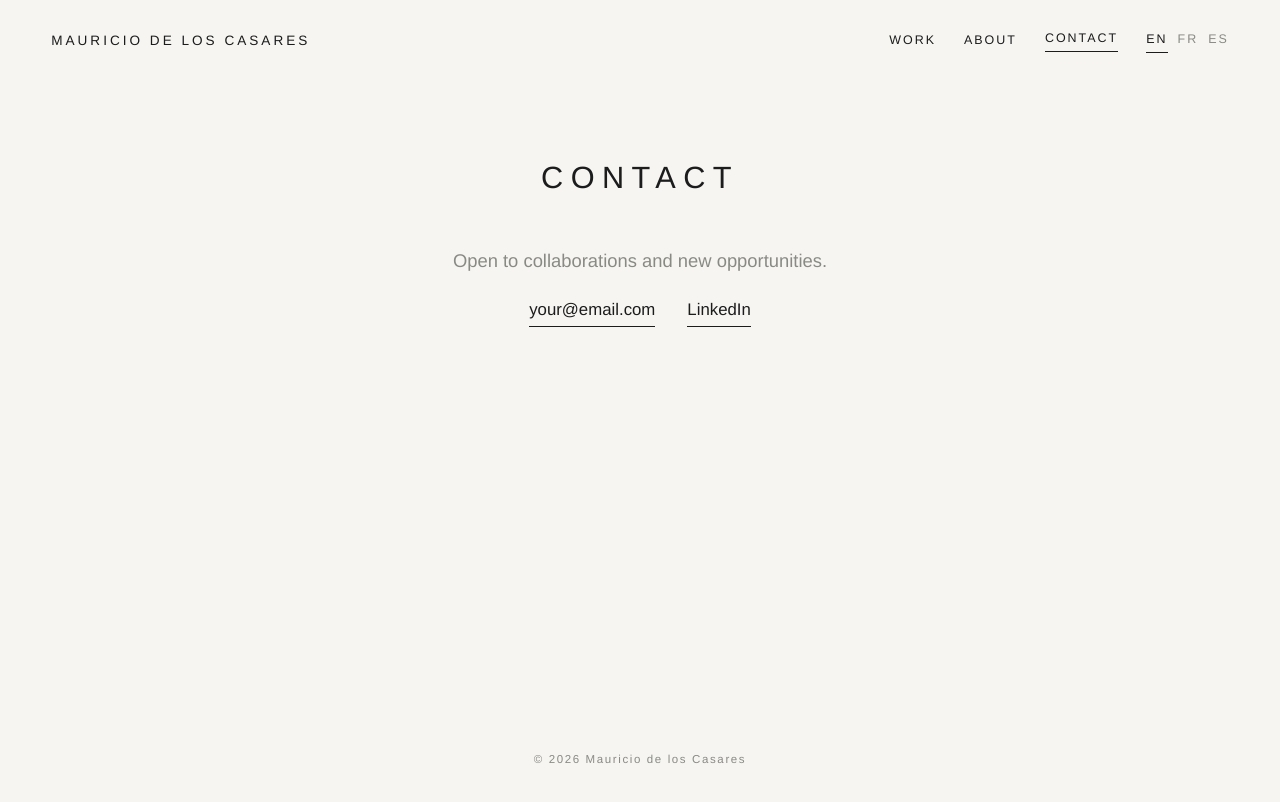
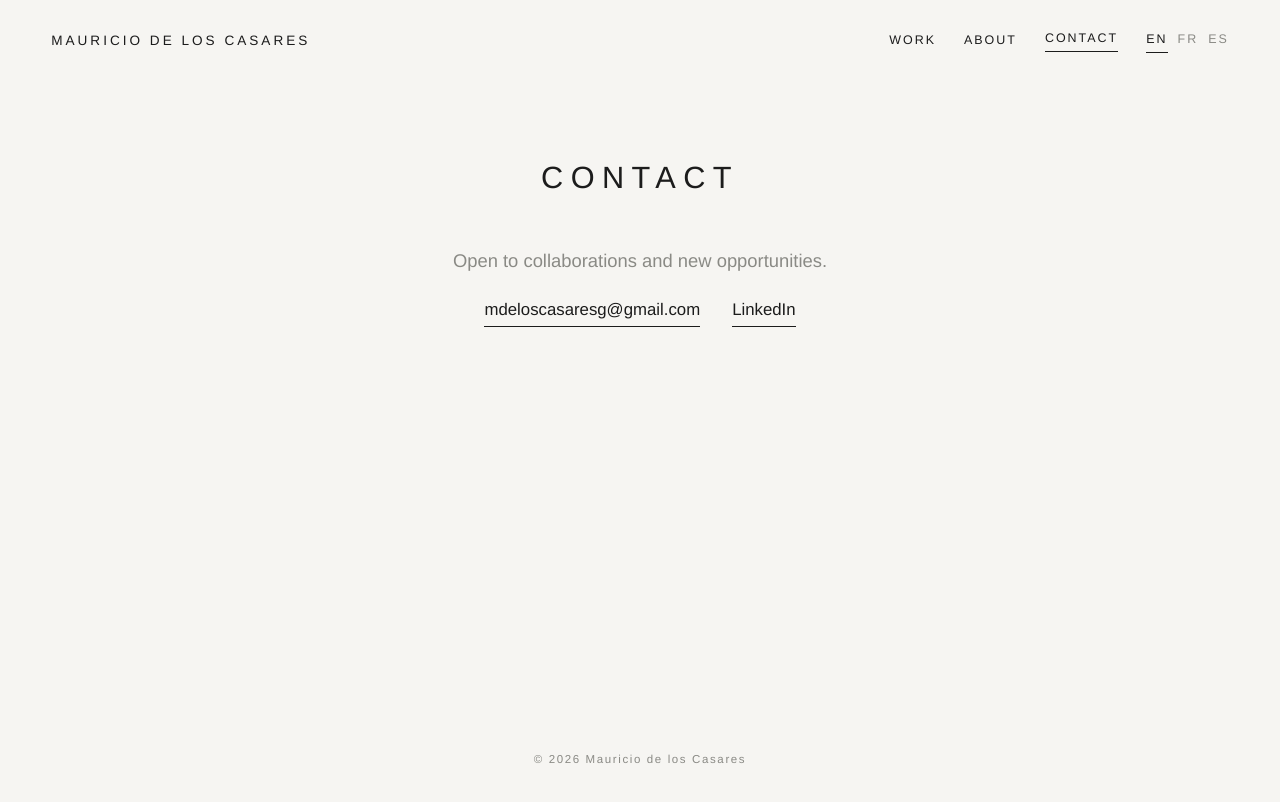
Before and after one commit to Darkshadow2299/PaginaWeb, a plain HTML site: page contact.html in a window 1280 px wide. Drawn offline with Linux system fonts and the light colour scheme.

Commit message:
Update contact.html

```diff
--- a/contact.html
+++ b/contact.html
@@ -29,9 +29,8 @@
     <section class="contact">
       <p data-i18n="contact_text">Open to collaborations and new opportunities.</p>
       <p class="links">
-        <!-- CAMBIA estos datos por los tuyos -->
-        <a href="mailto:your@email.com">your@email.com</a>
-        <a href="https://www.linkedin.com/in/your-profile" target="_blank" rel="noopener">LinkedIn</a>
+        <a href="mailto:mdeloscasaresg@gmail.com">mdeloscasaresg@gmail.com</a>
+        <a href="https://www.linkedin.com/in/mauricio-de-los-casares/" target="_blank" rel="noopener">LinkedIn</a>
       </p>
     </section>
   </main>
```
